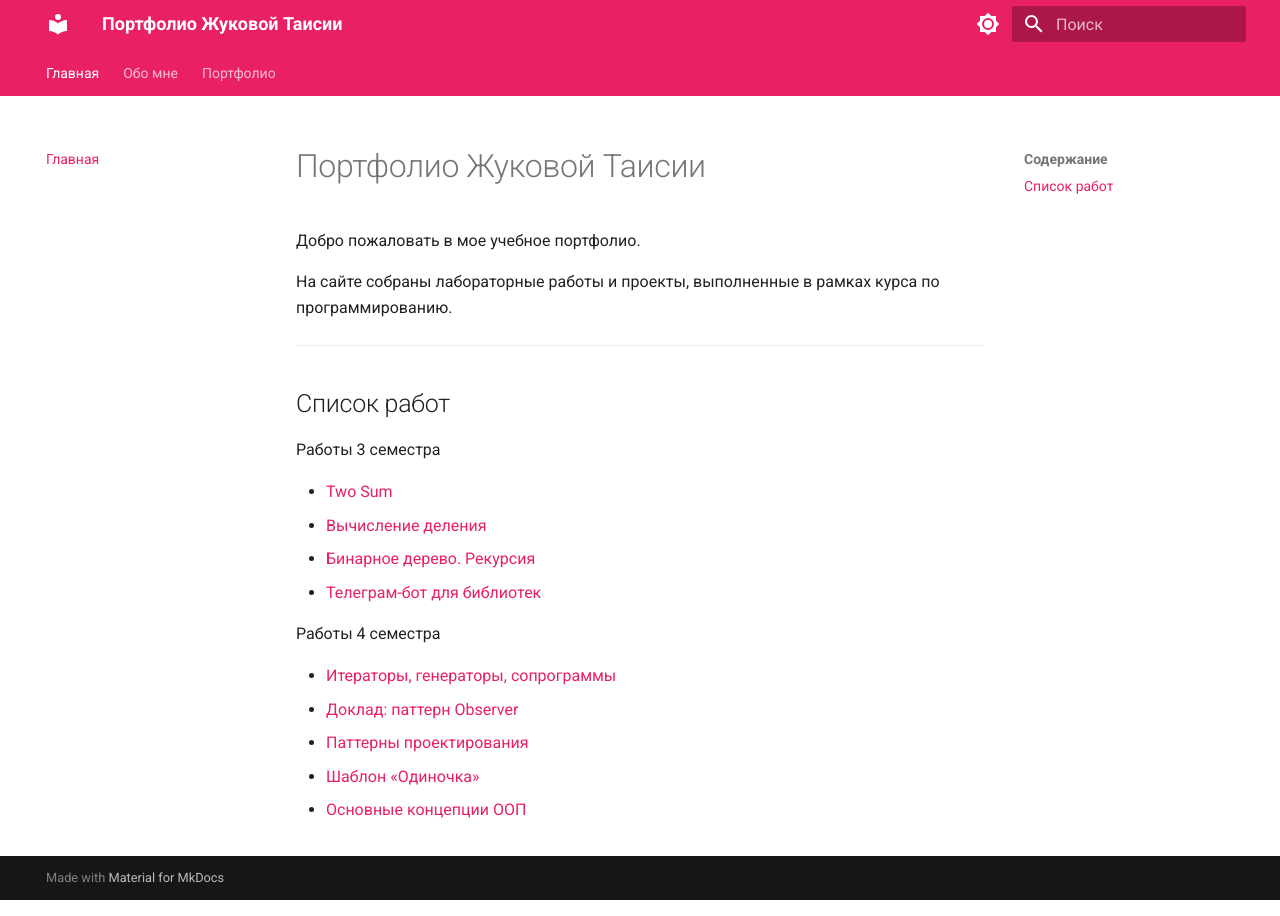
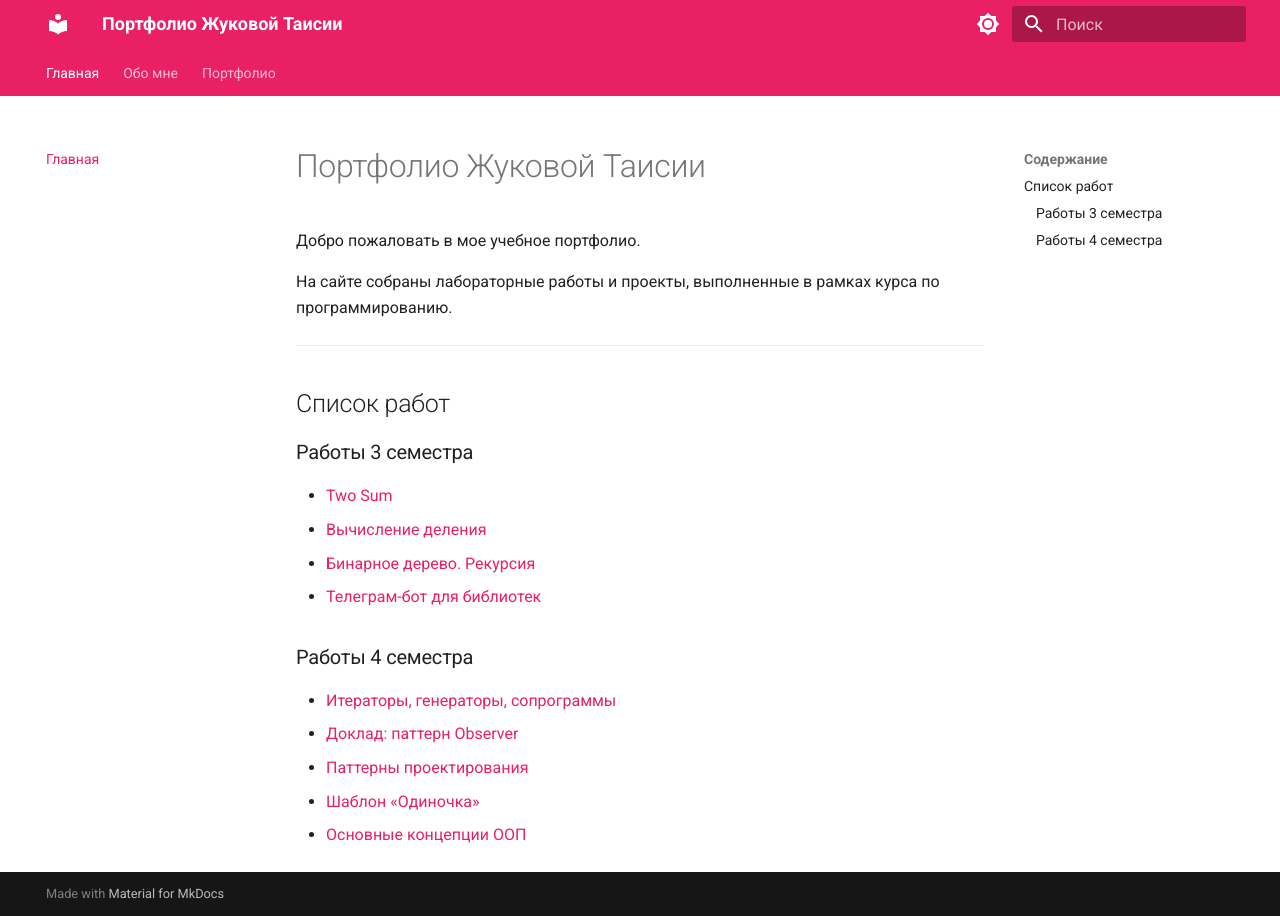
Before and after one commit to TaisiyaZhukova/portfolio-site, an MkDocs documentation site: the page built from docs/index.md, in a window 1280 px wide. Built offline with MkDocs 1.6.1 and Material for MkDocs 9.7.7, drawn with Linux system fonts in a browser that asks for light colours.

Commit message:
Update index.md

```diff
--- a/docs/index.md
+++ b/docs/index.md
@@ -7,14 +7,14 @@
 ---
 
 ## Список работ
-Работы 3 семестра
+### Работы 3 семестра
 
 - [Two Sum](projects/two_sum.md)
 - [Вычисление деления](projects/division_calculation.md)
 - [Бинарное дерево. Рекурсия](projects/binary_tree_recursion.md)
 - [Телеграм-бот для библиотек](projects/telegram_bot_libraries.md)
 
-Работы 4 семестра
+### Работы 4 семестра
 
 - [Итераторы, генераторы, сопрограммы](projects/iterators_generators_coroutines.md)
 - [Доклад: паттерн Observer](projects/observer_pattern_report.md)
```
